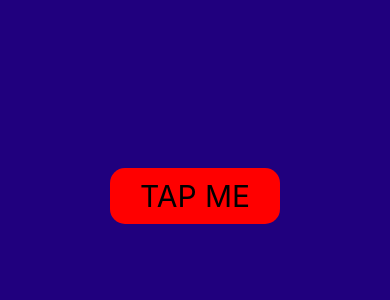
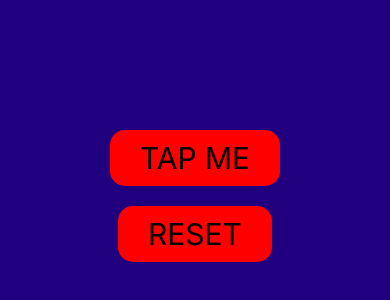
Before and after one commit to Rishu2000/bgChangerNew, a React Native app: screen / in a window 390 px wide. Shown: the part 226-526 px from the top of the page. Built offline with nearby package versions, Linux system fonts and the light colour scheme.

Commit message:
Added "reset" TouchableOpacity.

```diff
--- a/App.js
+++ b/App.js
@@ -2,10 +2,12 @@ import React, {useState} from "react"
 import {Text,StyleSheet,View,TouchableOpacity, Touchable,StatusBar} from "react-native"
 const App = () => {
   const [bgColor,setBgColor] = useState("rgb(32,0,126)")
-  const [name,setName] = useState("Rishav")
   const handleBGC = () => {
     let color = "rgb("+Math.floor(Math.random() * 256)+","+Math.floor(Math.random() * 256)+","+Math.floor(Math.random() * 256)+")";
     setBgColor(color);
+  }
+  const resetBGC = () => {
+    setBgColor("rgb(0,0,0)");
   }
   return(
     <>
@@ -13,6 +15,9 @@ const App = () => {
     <View style={[styles.container,{backgroundColor:bgColor}]}>
     <TouchableOpacity onPress={handleBGC}>
     <Text style={styles.text}>tap me</Text>
+    </TouchableOpacity>
+    <TouchableOpacity onPress={resetBGC}/*{setBgColor("rgb(0,0,0)")}*/>
+    <Text style={[styles.text,{marginTop:20}]}>reset</Text>
     </TouchableOpacity>
     </View>
     </>
```
